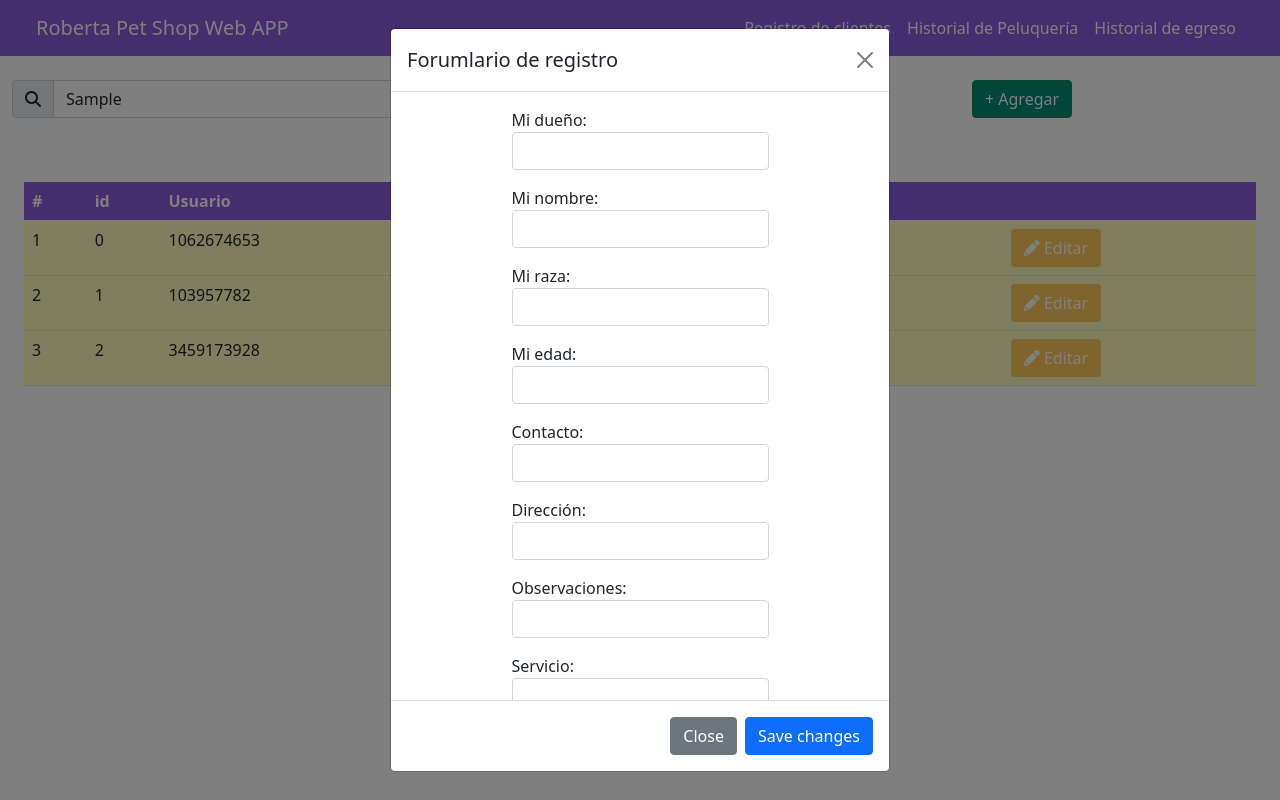
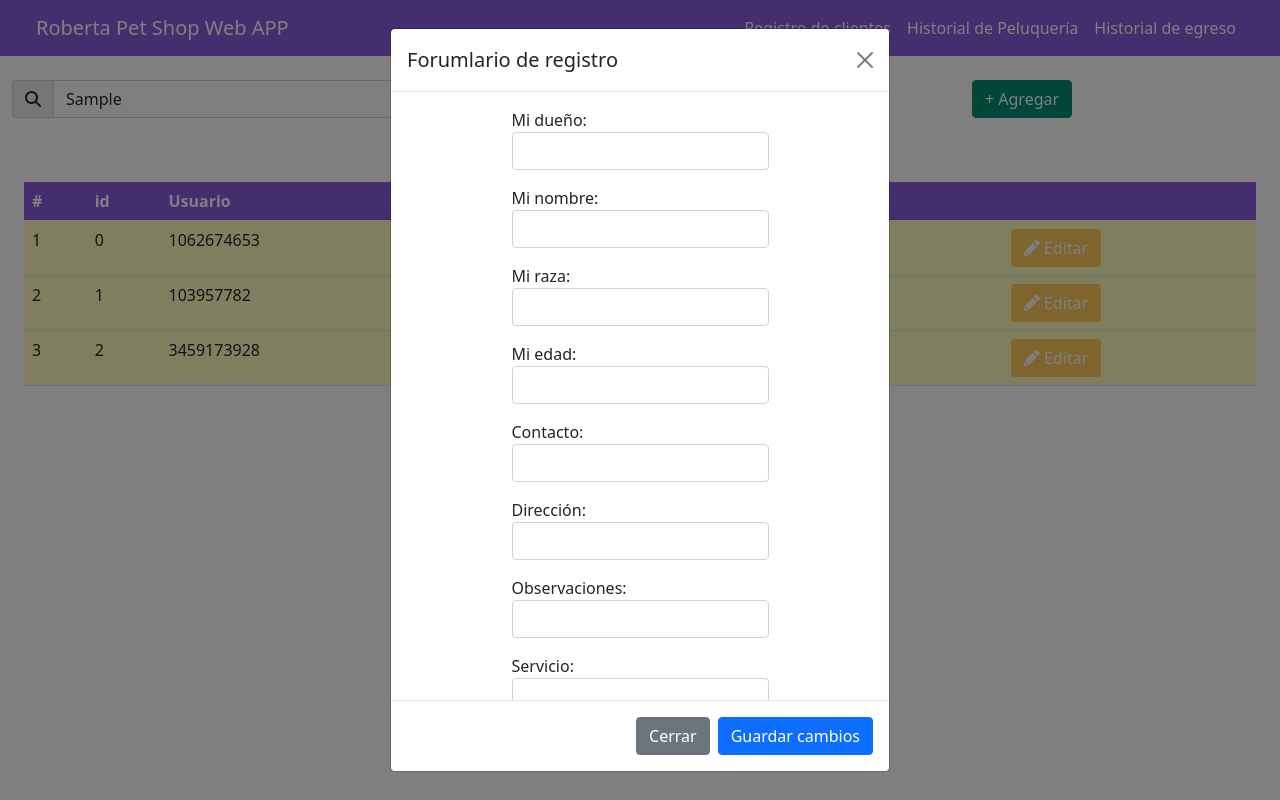
Before and after one commit to coderunner86/petshop, an Angular app: page / in a window 1280 px wide. Both pictures are taken after typing "Sample" into the empty fields and a click on the button "+ Agregar". Built offline with nearby package versions, Linux system fonts and the light colour scheme.

Commit message:
1 file modified

```diff
--- a/src/app/app.component.html
+++ b/src/app/app.component.html
@@ -228,7 +228,7 @@
             class="btn btn-secondary"
             data-bs-dismiss="modal"
           >
-            Close
+            Cerrar
           </button>
           <button
             type="button"
@@ -236,7 +236,7 @@
             (click)="addUser()"
             data-bs-dismiss="modal"
           >
-            Save changes
+            Guardar cambios
           </button>
         </div>
       </div>
@@ -490,7 +490,7 @@
             class="btn btn-secondary"
             data-bs-dismiss="modal"
           >
-            Close
+            Cerrar
           </button>
         </div>
       </div>
```
